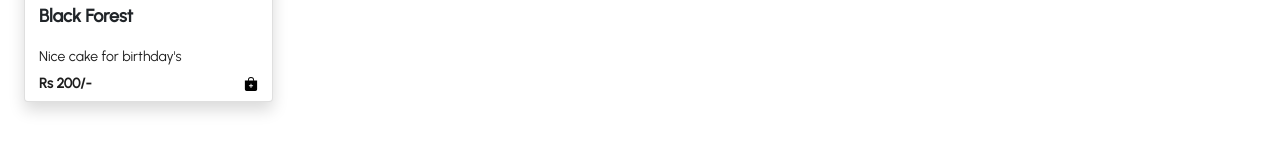
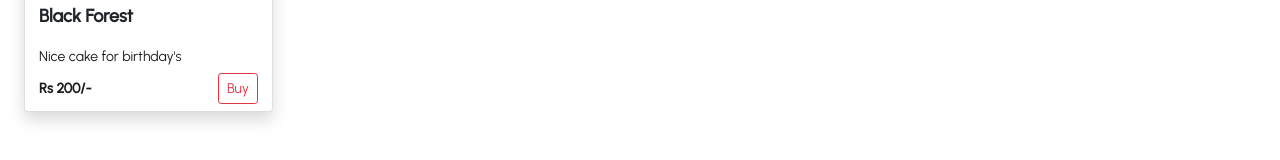
Before and after one commit to AniketS01/cakestore-ui, a React (Create React App) app: page /bestsellers in a window 1280 px wide. Shown: the part 351-511 px from the top of the page. Built offline with nearby package versions, Linux system fonts and the light colour scheme; a web font is replaced by a local one.

Commit message:
buy option

```diff
--- a/src/Pages/BestSellers.jsx
+++ b/src/Pages/BestSellers.jsx
@@ -18,13 +18,11 @@ const BestSellers = () => {
                     <h1 className="card-heading">Black Forest</h1>
                     <p className="card-text">Nice cake for birthday's</p>
                     <div
-                      className="card-text d-flex justify-content-between"
+                      className="card-text d-flex justify-content-between align-items-center "
                       style={{ fontWeight: 600 }}
                     >
                       Rs 200/-
-                      <span className="trash" style={{color:"black"}}>
-                        <BagPlusFill />
-                      </span>
+                      <button className="btn btn-sm btn-outline-danger">Buy</button>
                     </div>
                   </div>
                 </div>
--- a/src/Pages/BirthdayCake.jsx
+++ b/src/Pages/BirthdayCake.jsx
@@ -18,13 +18,11 @@ const BirthdayCake = () => {
             <h1 className="card-heading">Black Forest</h1>
             <p className="card-text">Nice cake for birthday's</p>
             <div
-              className="card-text d-flex justify-content-between"
+              className="card-text d-flex justify-content-between align-items-center"
               style={{ fontWeight: 600 }}
             >
               Rs 200/-
-              <span className="trash" style={{color:"black"}}>
-                <BagPlusFill />
-              </span>
+              <button className="btn btn-sm btn-outline-danger">Buy</button>
             </div>
           </div>
         </div>
--- a/src/Pages/OccasionalCakes.jsx
+++ b/src/Pages/OccasionalCakes.jsx
@@ -19,13 +19,11 @@ const OccasionalCakes = () => {
                     <h1 className="card-heading">Black Forest</h1>
                     <p className="card-text">Nice cake for birthday's</p>
                     <div
-                      className="card-text d-flex justify-content-between"
+                      className="card-text d-flex justify-content-between align-items-center"
                       style={{ fontWeight: 600 }}
                     >
                       Rs 200/-
-                      <span className="trash" style={{color:"black"}}>
-                        <BagPlusFill />
-                      </span>
+                      <button className="btn btn-sm btn-outline-danger">Buy</button>
                     </div>
                   </div>
                 </div>
```
